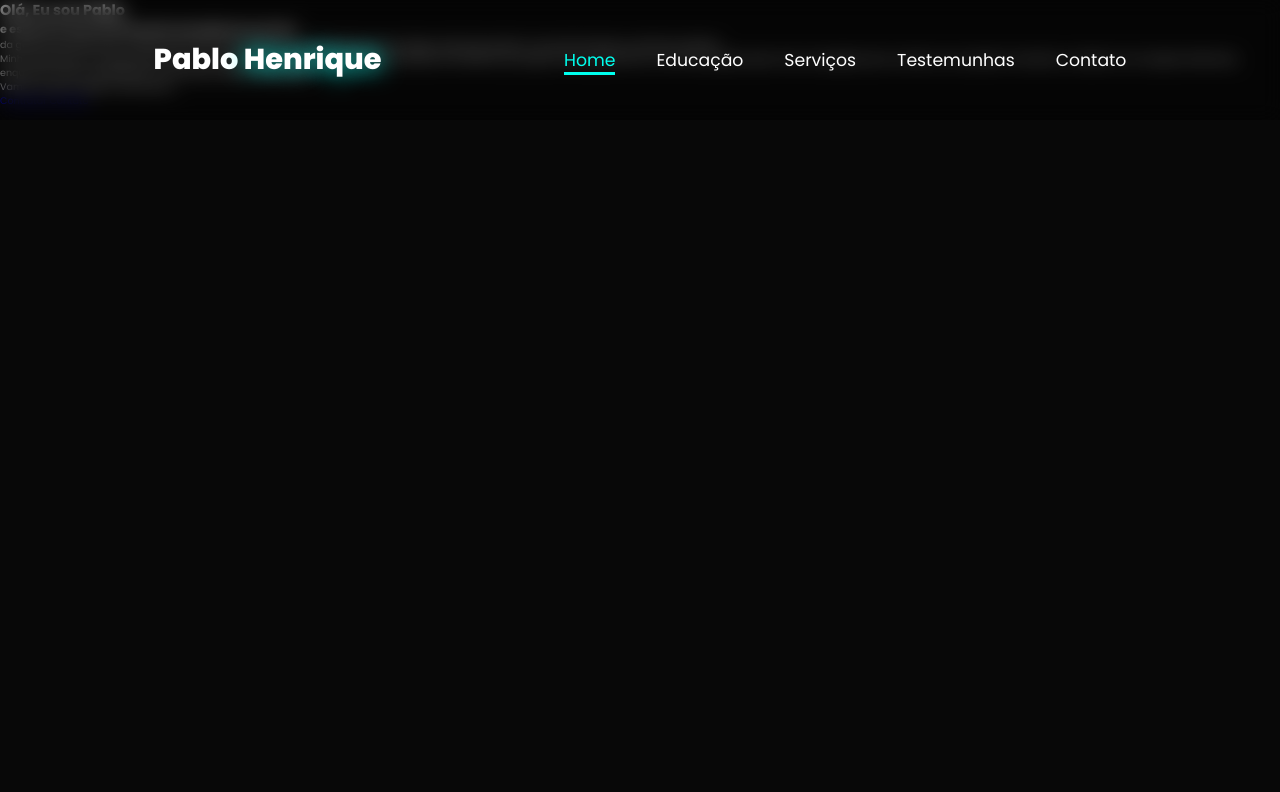
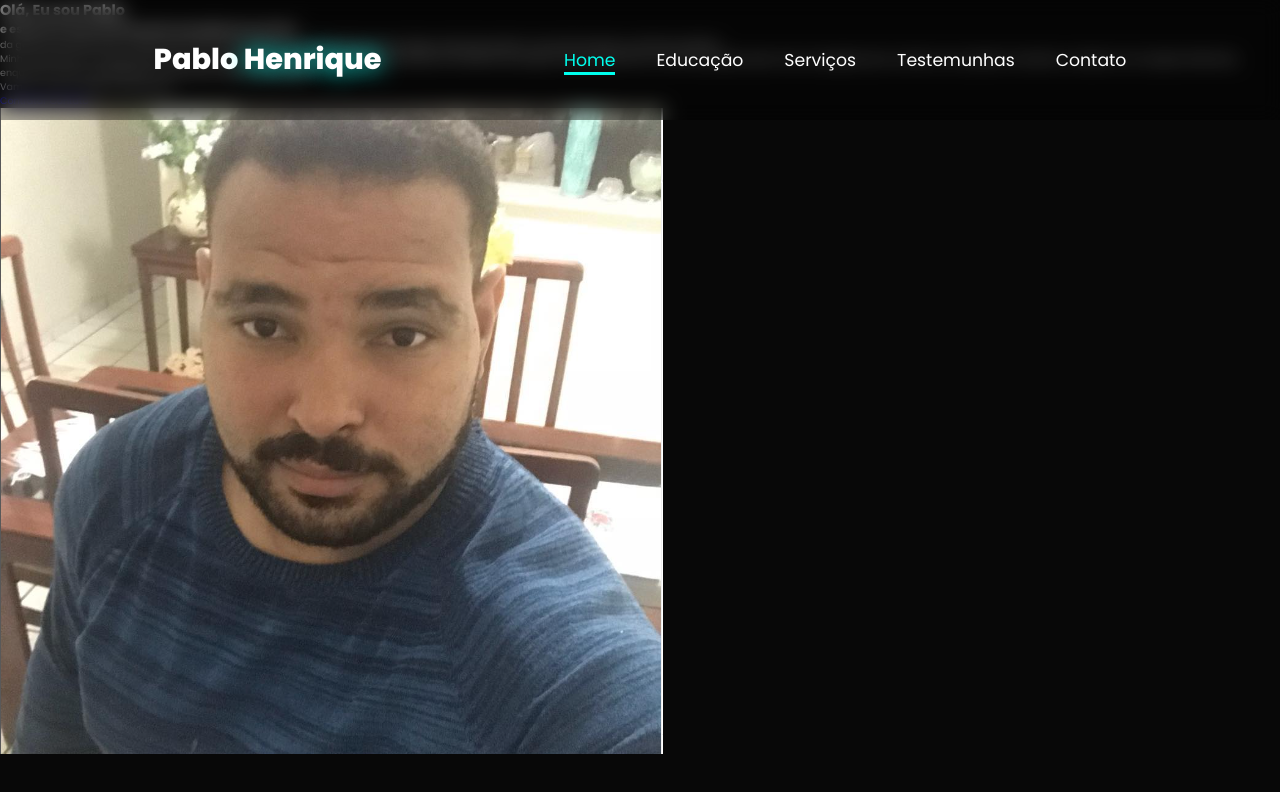
Before and after one commit to devpabloh/portifolio_desenvolvedor_web, a plain HTML site: page index.html in a window 1280 px wide. Drawn offline with nearby package versions, Linux system fonts and the light colour scheme.

Commit message:
Update index.html

```diff
--- a/index.html
+++ b/index.html
@@ -47,7 +47,7 @@
                 <a href="#contact" class="btn">Contato</a>
             </div>
             <div class="homeImg">
-                <img src="" alt="">
+                <img src="assets/imagens/Captura de tela 2024-05-24 182913.png" alt="">
             </div>
         </div>
     </section>
```
